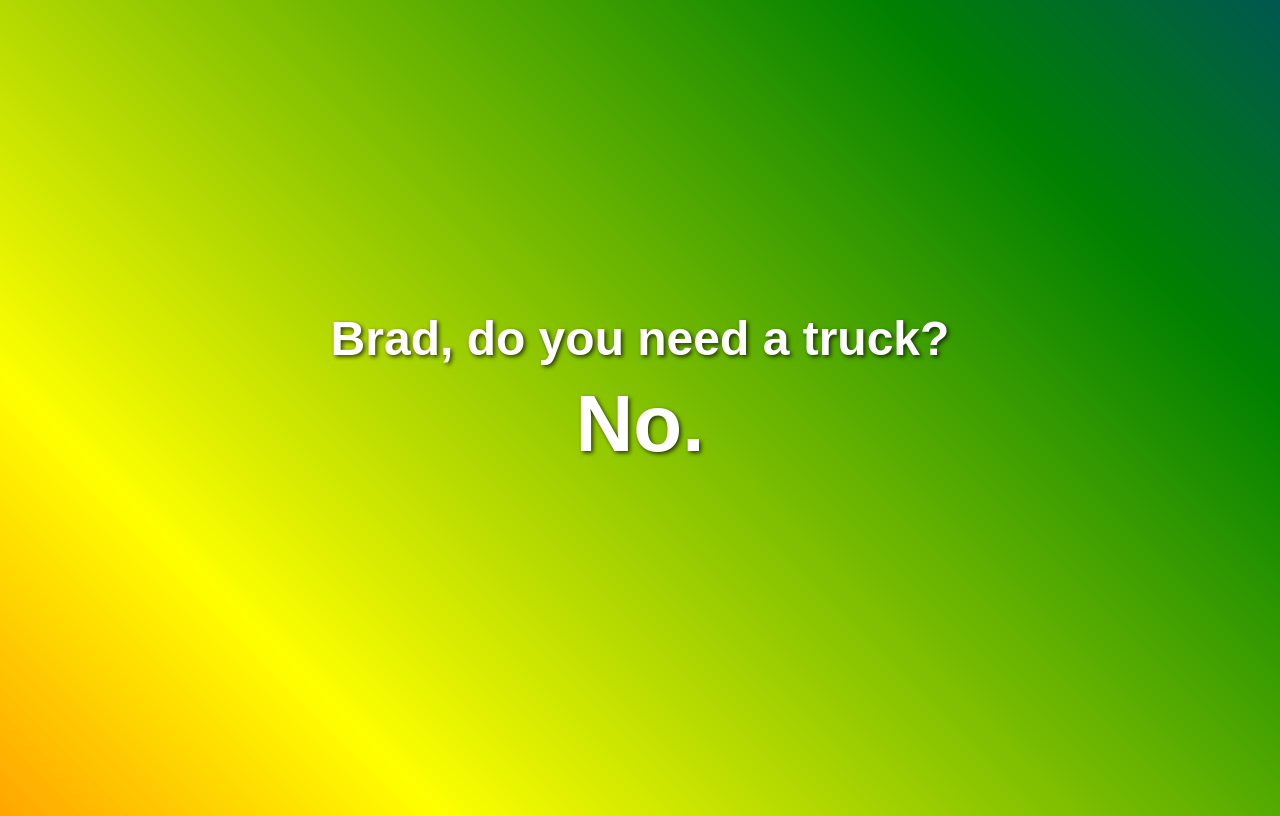
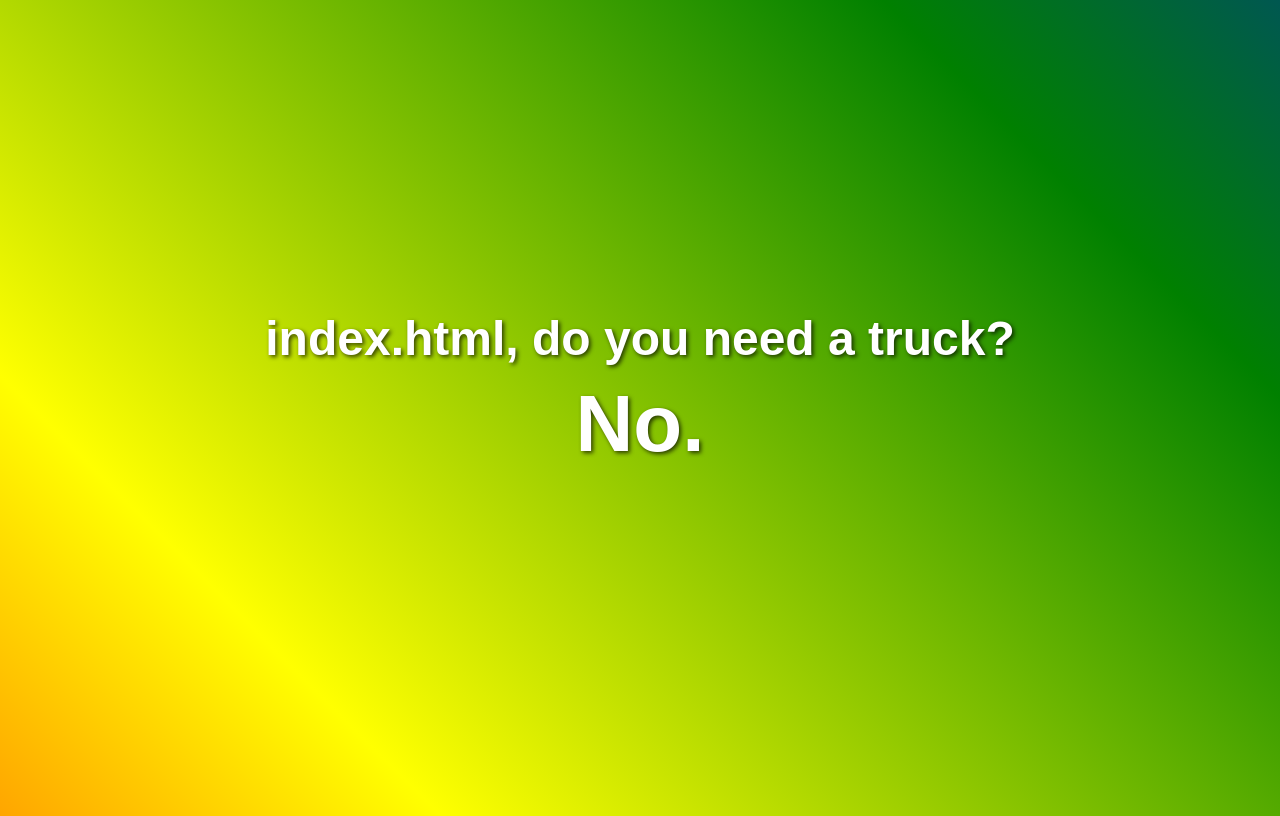
Before and after one commit to jtarchie/doyouneedatruck, a plain HTML site: page index.html in a window 1280 px wide. Drawn offline with Linux system fonts and the light colour scheme.

Commit message:
Update index.html

```diff
--- a/index.html
+++ b/index.html
@@ -58,9 +58,19 @@
 <body>
     <div>
         <center>
-          <h1>Brad, do you need a truck?</h1>
-          <h2>No.</h2>
+            <h1 id="message">Do you need a truck?</h1>
+            <h2>No.</h2>
         </center>
     </div>
+
+    <script>
+        // Extract name from the URL path
+        const name = window.location.pathname.slice(1);
+
+        // If a name is provided in the URL, update the message
+        if (name) {
+            document.getElementById('message').textContent = `${name}, do you need a truck?`;
+        }
+    </script>
 </body>
 </html>
```
